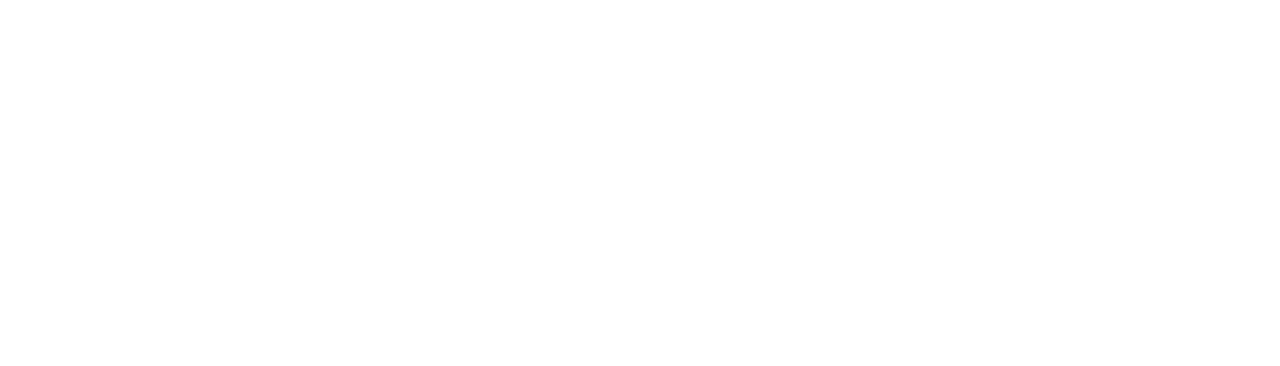
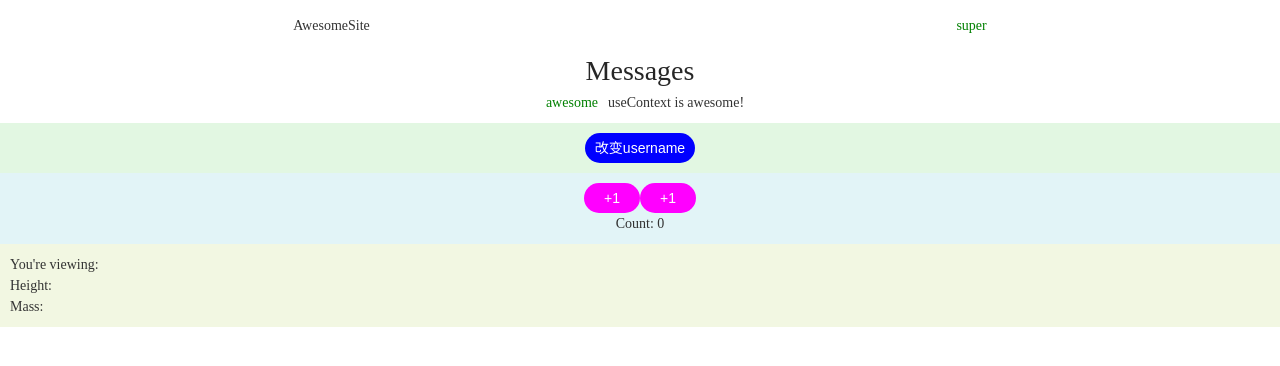
Before and after one commit to MusicTen/react-h5, a React (Create React App) app: page /hooks in a window 1280 px wide. Shown: the top 366 px of the page. Built offline with nearby package versions, Linux system fonts and the light colour scheme; no server answers.

Commit message:
test: 💍 引入react hooks

```diff
--- a/src/App.js
+++ b/src/App.js
@@ -11,6 +11,7 @@ import { BrowserRouter as Router, Route, Redirect} from 'react-router-dom'
 import Home from './pages/Home'
 import Map from './pages/Map'
 import Test from './pages/Test'
+import HooksDemo from './pages/HooksDemo'
 
 function App() {
   return (
@@ -20,9 +21,10 @@ function App() {
         <Route path="/home" component={Home}></Route>
         <Route path="/map" component={Map}></Route>
         <Route path="/test" component={Test}></Route>
+        <Route path="/hooks" component={HooksDemo}></Route>
       </Router>
     </div>
-  );
+  )
 }
 
 export default App;
--- a/src/index.css
+++ b/src/index.css
@@ -23,8 +23,13 @@ body,
 .app {
   height: 100%;
 }
-
+* {
+  margin: 0;
+  padding: 0;
+}
 p,
+h1,
+h2,
 h3 {
   margin: 0;
 }
--- a/src/index.js
+++ b/src/index.js
@@ -13,7 +13,8 @@ import './index.css'
 // 导入根组件
 import App from './App'
 
-console.log(process.env.REACT_APP_BASEURL)
+console.log('env:', process.env.REACT_APP_BASEURL)
+console.log('React:', React)
 
 // 渲染根组件
 ReactDOM.render(<App />, document.getElementById('root'))
--- /dev/null
+++ b/src/pages/HooksDemo/Messages.js
@@ -0,0 +1,13 @@
+import React, { useContext } from 'react'
+import AppContext from './context'
+
+export default function Messages() {
+  const { username } = useContext(AppContext)
+
+  return (
+    <div className="messages">
+      <h1>Messages</h1>
+      <p><span>{ username }</span>useContext is awesome!</p>
+    </div>
+  )
+}
--- /dev/null
+++ b/src/pages/HooksDemo/Navbar.js
@@ -0,0 +1,13 @@
+import React, { useContext } from 'react'
+import AppContext from './context'
+
+export default function Navbar(props) {
+  console.log('父子传值:', props)
+  const { tabItem } = useContext(AppContext)
+  return (
+    <div className="navbar">
+      <p>AwesomeSite</p>
+      <p>{ tabItem }</p>
+    </div>
+  )
+}
--- /dev/null
+++ b/src/pages/HooksDemo/context.js
@@ -0,0 +1,5 @@
+import { createContext } from 'react'
+
+const AppContext = createContext({})
+
+export default AppContext
--- /dev/null
+++ b/src/pages/HooksDemo/index.js
@@ -0,0 +1,95 @@
+import React, { useState, useReducer, useEffect } from 'react'
+
+// React Hooks 的意思是，组件尽量写成纯函数，如果需要外部功能和副作用，就用钩子把外部代码"钩"进来
+// React Hooks 就是那些钩子
+// React 默认提供了一些常用钩子，你也可以封装自己的钩子
+
+// React 默认提供的四个最常用的钩子:
+// useState()：状态钩子
+// useContext()：共享状态钩子
+// useReducer()：action 钩子
+// useEffect()：副作用钩子
+
+// 所有的钩子都是为函数引入外部功能，所以 React 约定，钩子一律使用use前缀命名，便于识别。你要使用 xxx 功能，钩子就命名为 usexxx。
+
+import Navbar from './Navbar'
+import Messages from './Messages'
+
+import './index.scss'
+
+import AppContext from './context'
+
+export default function HooksDemo() {
+  /*
+    useState() 这个函数接受状态的初始值，作为参数，下例的初始值为按钮的文字。
+    该函数返回一个数组，数组的第一个成员是一个变量（下例是awesome），指向状态的当前值。
+    第二个成员是一个函数，用来更新状态，约定是set前缀加上状态的变量名（下例是setAwesome）
+  */
+  const [awesome, setAwesome] = useState('awesome')
+  function handleClick() {
+    if (awesome === 'ahaha') return
+    setAwesome('ahaha')
+  }
+  /*
+    React 本身不提供状态管理功能，通常需要使用外部库。这方面最常用的库是 Redux
+    下面是 useReducer() 的基本用法，它接受 Reducer 函数和状态的初始值作为参数，返回一个数组
+    数组的第一个成员是状态的当前值，第二个成员是发送 action 的dispatch函数
+  */
+  const [state, dispatch] = useReducer(myReducer, { count: 0 })
+  function myReducer(state, action) {
+    switch (action.type) {
+      case 'countUp':
+        return {
+          ...state,
+          count: state.count + 1
+        }
+      default:
+        console.log(action)
+        return state
+    }
+  }
+  /*
+    useEffect()用来引入具有副作用的操作，最常见的就是向服务器请求数据
+    以前，放在componentDidMount里面的代码，现在可以放在useEffect()
+  */
+  const personId = 1
+  const [person, setPerson] = useState({})
+  useEffect(() => {
+    fetch(`https://swapi.co/api/people/${personId}/`)
+      .then(response => response.json())
+      .then(data => {
+        setPerson(data)
+      })
+  }, [personId])
+
+  return (
+    /*
+      AppContext.Provider提供了一个 Context 对象，这个对象可以被子组件共享
+      子组件中用 useContext() 钩子函数用来引入 Context 对象，从中获取username属性
+    */
+    <AppContext.Provider
+      value={{
+        tabItem: 'super',
+        username: awesome
+      }}
+    >
+      <div className="App">
+        <Navbar name="123">{{ aa: 789 }}</Navbar>
+        <Messages />
+        <div className="useState">
+          <button onClick={handleClick}>改变username</button>
+        </div>
+        <div className="useReducer">
+          <button onClick={() => dispatch({ type: 'countUp' })}>+1</button>
+          <button onClick={() => dispatch({})}>+1</button>
+          <p>Count: {state.count}</p>
+        </div>
+        <div className="useEffect">
+          <p>You're viewing: {person.name}</p>
+          <p>Height: {person.height}</p>
+          <p>Mass: {person.mass}</p>
+        </div>
+      </div>
+    </AppContext.Provider>
+  )
+}
--- /dev/null
+++ b/src/pages/HooksDemo/index.scss
@@ -0,0 +1,52 @@
+.useState {
+  background-color: rgba(183, 236, 183, 0.4);
+  text-align: center;
+  padding: 10px 0;
+  button {
+    height: 30px;
+    line-height: 30px;
+    border: none;
+    border-radius: 15px;
+    background-color: blue;
+    color: #fff;
+    padding: 0 10px;
+  }
+}
+.useReducer {
+  background-color: rgba(183, 228, 236, 0.4);
+  text-align: center;
+  padding: 10px 0;
+  button {
+    height: 30px;
+    line-height: 30px;
+    border: none;
+    border-radius: 15px;
+    background-color: rgb(255, 0, 255);
+    color: #fff;
+    padding: 0 20px;
+  }
+}
+.useEffect {
+  background-color: rgba(222, 236, 183, 0.4);
+  padding: 10px;
+}
+.navbar {
+  height: 50px;
+  display: flex;
+  align-items: center;
+  justify-content: space-around;
+  background-color: #fff;
+  p:last-child {
+    color: green;
+  }
+}
+.messages {
+  text-align: center;
+  padding-bottom: 10px;
+  p {
+    span {
+      color: green;
+      padding: 0 10px;
+    }
+  }
+}
```
